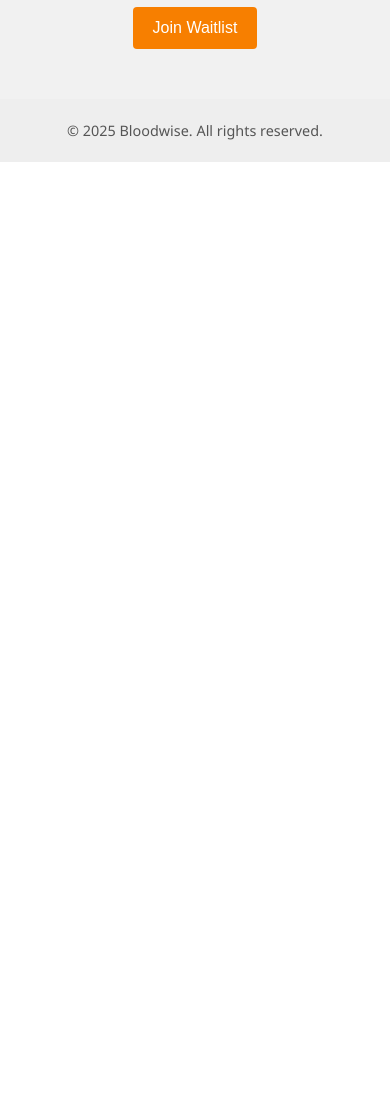
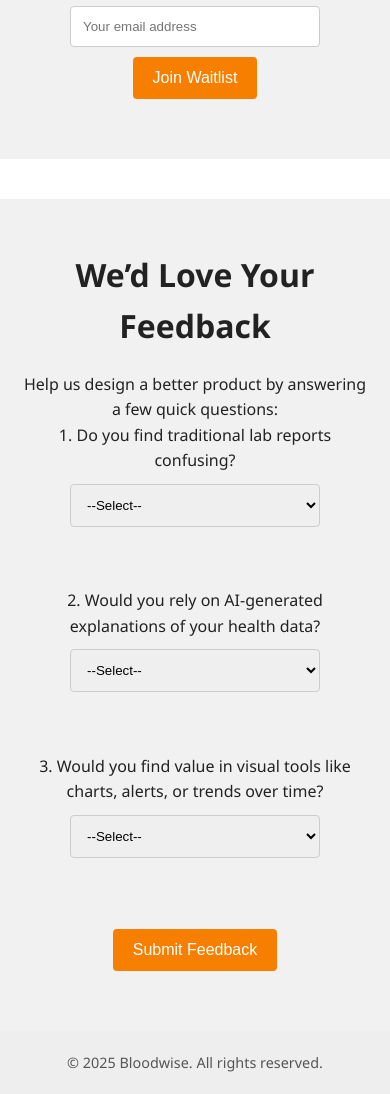
Before and after one commit to kaseyboyle/startup-landing-page-, a plain HTML site: page index.html in a window 390 px wide. Shown: the part 1243-2337 px from the top of the page. Before the commit the page ends 1405 px from the top, so only its background shows below. Drawn offline with Linux system fonts and the light colour scheme.

Commit message:
Add files via upload

```diff
--- a/index.html
+++ b/index.html
@@ -71,27 +71,28 @@
       margin-bottom: 10px;
     }
 
-    .cta {
+    .cta, .survey {
       text-align: center;
       padding: 50px 20px;
       background: #f1f1f1;
+      margin-top: 40px;
     }
 
-    .cta h2 {
+    .cta h2, .survey h2 {
       font-size: 2rem;
       margin-bottom: 20px;
     }
 
-    .cta input[type="email"] {
+    .cta input[type="email"], .survey input[type="text"], .survey select {
       padding: 12px;
       width: 250px;
       max-width: 90%;
       border: 1px solid #ccc;
       border-radius: 4px;
-      margin-right: 10px;
+      margin: 10px 0;
     }
 
-    .cta button {
+    .cta button, .survey button {
       padding: 12px 20px;
       background: var(--secondary);
       border: none;
@@ -99,6 +100,7 @@
       font-size: 1rem;
       border-radius: 4px;
       cursor: pointer;
+      margin-top: 10px;
     }
 
     footer {
@@ -110,15 +112,23 @@
     }
 
     @media (max-width: 600px) {
-      .cta input[type="email"] {
+      .cta input[type="email"],
+      .survey input[type="text"],
+      .survey select {
         display: block;
-        margin: 0 auto 10px;
+        margin: 10px auto;
       }
 
-      .cta button {
+      .cta button, .survey button {
         display: block;
-        margin: 0 auto;
+        margin: 10px auto;
       }
+    }
+
+    .confirmation {
+      color: green;
+      margin-top: 15px;
+      display: none;
     }
   </style>
 </head>
@@ -149,11 +159,44 @@
   <section class="cta">
     <h2>Be the First to Try Bloodwise</h2>
     <p>Sign up to join our private beta and take charge of your health journey.</p>
-    <form id="signupForm" onsubmit="return handleSubmit(event)">
+    <form id="signupForm" onsubmit="return handleSignup(event)">
       <input type="email" id="email" placeholder="Your email address" required />
       <button type="submit">Join Waitlist</button>
     </form>
-    <p id="confirmation" style="margin-top: 15px; color: green; display: none;">Thanks! We'll be in touch soon.</p>
+    <p class="confirmation" id="signupConfirmation">Thanks! We'll be in touch soon.</p>
+  </section>
+
+  <section class="survey">
+    <h2>We’d Love Your Feedback</h2>
+    <p>Help us design a better product by answering a few quick questions:</p>
+    <form id="surveyForm" onsubmit="return handleSurvey(event)">
+      <label for="confusion">1. Do you find traditional lab reports confusing?</label><br/>
+      <select id="confusion" required>
+        <option value="">--Select--</option>
+        <option value="yes">Yes</option>
+        <option value="no">No</option>
+        <option value="sometimes">Sometimes</option>
+      </select><br/><br/>
+
+      <label for="trustAI">2. Would you rely on AI-generated explanations of your health data?</label><br/>
+      <select id="trustAI" required>
+        <option value="">--Select--</option>
+        <option value="yes">Yes</option>
+        <option value="no">No</option>
+        <option value="maybe">Maybe</option>
+      </select><br/><br/>
+
+      <label for="visuals">3. Would you find value in visual tools like charts, alerts, or trends over time?</label><br/>
+      <select id="visuals" required>
+        <option value="">--Select--</option>
+        <option value="yes">Yes</option>
+        <option value="no">No</option>
+        <option value="maybe">Maybe</option>
+      </select><br/><br/>
+
+      <button type="submit">Submit Feedback</button>
+    </form>
+    <p class="confirmation" id="surveyConfirmation">Thanks for your feedback!</p>
   </section>
 
   <footer>
@@ -161,15 +204,26 @@
   </footer>
 
   <script>
-    function handleSubmit(e) {
+    function handleSignup(e) {
       e.preventDefault();
       const email = document.getElementById('email').value;
       if (email) {
-        // This is where you’d normally send data to a backend
         console.log("Email submitted:", email);
         document.getElementById('signupForm').style.display = 'none';
-        document.getElementById('confirmation').style.display = 'block';
+        document.getElementById('signupConfirmation').style.display = 'block';
       }
+    }
+
+    function handleSurvey(e) {
+      e.preventDefault();
+      const response = {
+        confusion: document.getElementById('confusion').value,
+        trustAI: document.getElementById('trustAI').value,
+        visuals: document.getElementById('visuals').value
+      };
+      console.log("Survey response:", response);
+      document.getElementById('surveyForm').style.display = 'none';
+      document.getElementById('surveyConfirmation').style.display = 'block';
     }
   </script>
 
```
